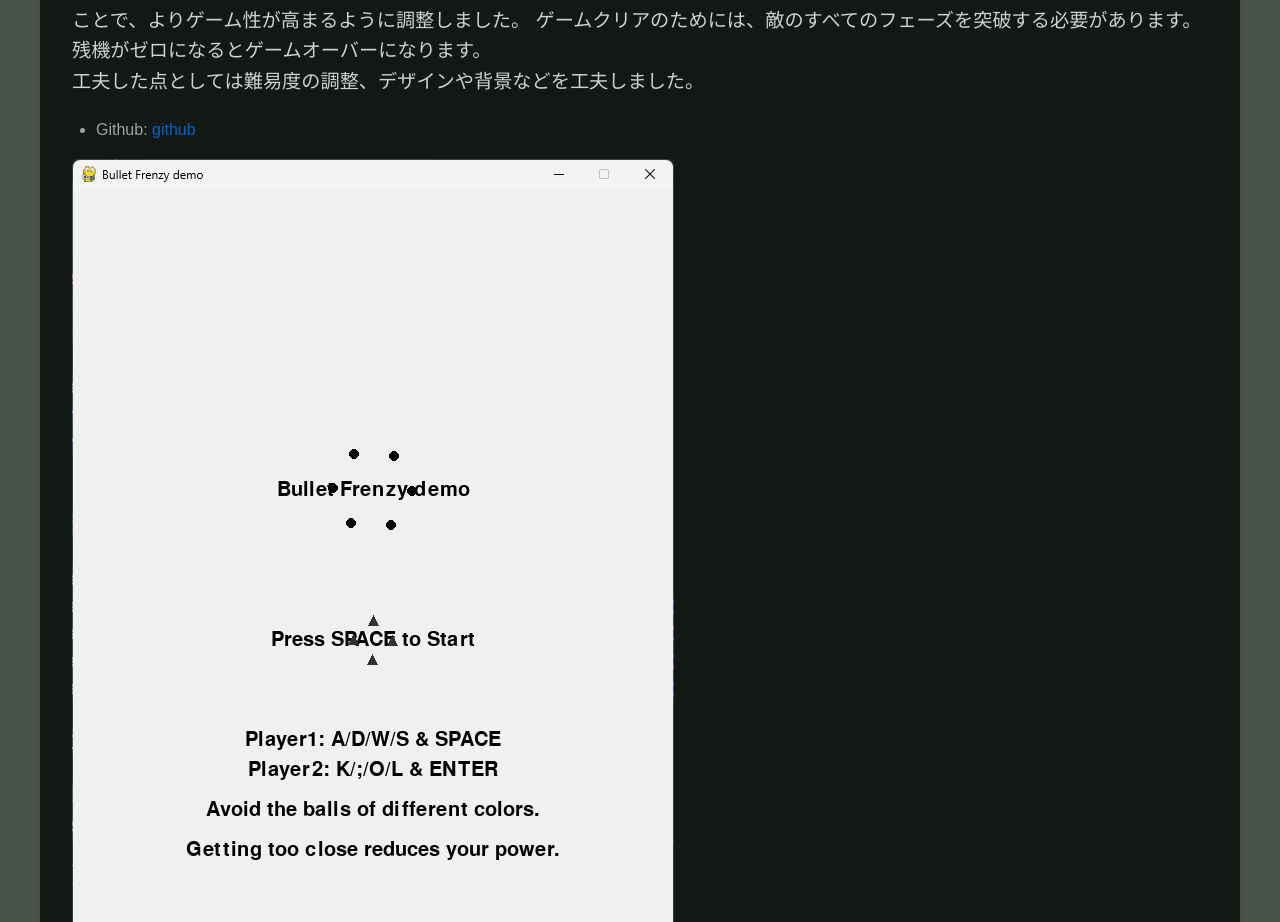
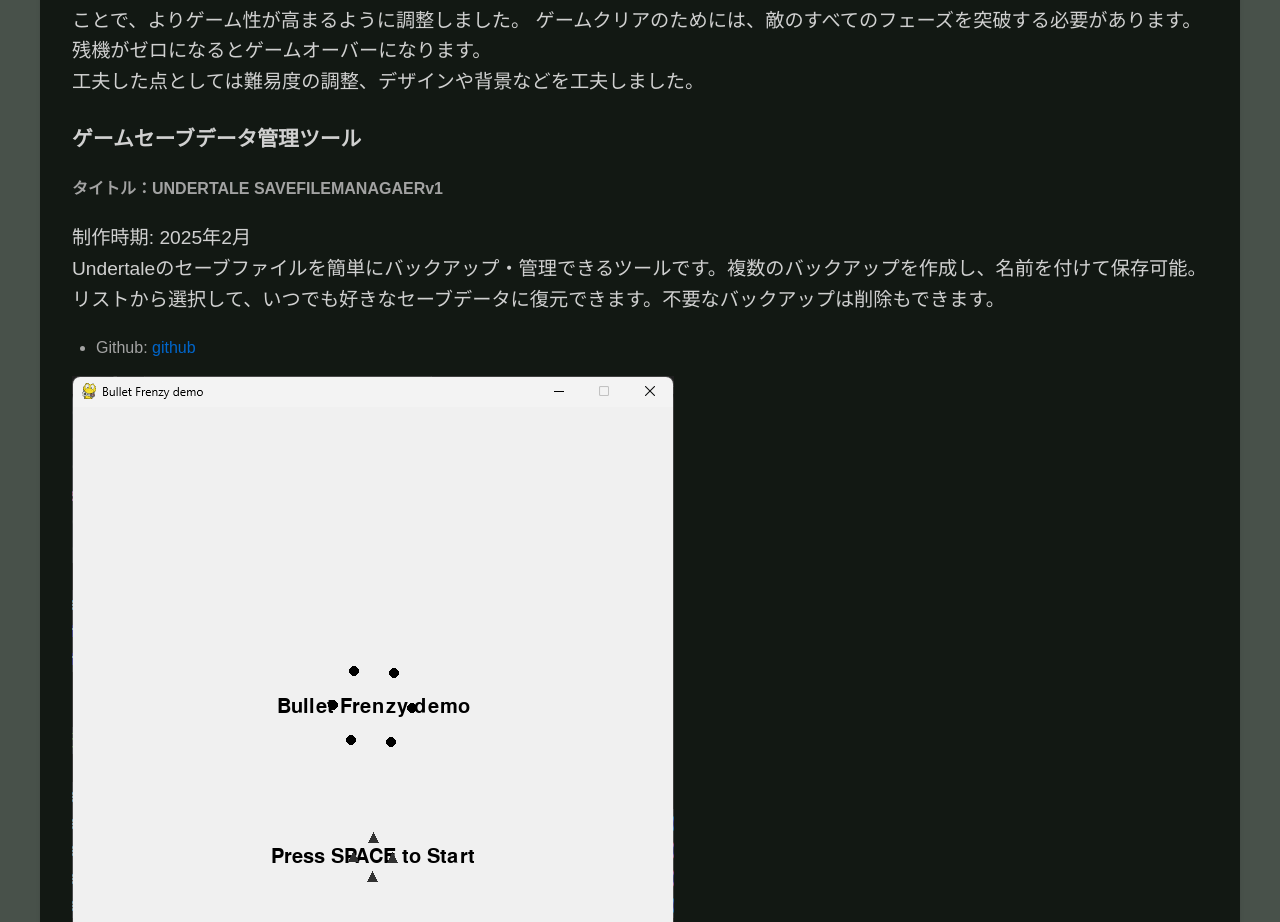
Before and after one commit to shuunnichi/my-portfolio, a plain HTML site: page index.html in a window 1280 px wide. Shown: the part 1266-2188 px from the top of the page. Drawn offline with Linux system fonts and the light colour scheme.

Commit message:
Update index.html

```diff
--- a/index.html
+++ b/index.html
@@ -66,6 +66,13 @@ if (isNaN(diffyeas)) {
                 <br>
                 工夫した点としては難易度の調整、デザインや背景などを工夫しました。
                 <br>
+             <h3>ゲームセーブデータ管理ツール</h3>
+            <h4>タイトル：UNDERTALE SAVEFILEMANAGAERv1</h4>
+            <p>
+            制作時期: 2025年2月
+            <br>
+                Undertaleのセーブファイルを簡単にバックアップ・管理できるツールです。複数のバックアップを作成し、名前を付けて保存可能。リストから選択して、いつでも好きなセーブデータに復元できます。不要なバックアップは削除もできます。
+                <br>
             </p>
 
             <ul>
```
